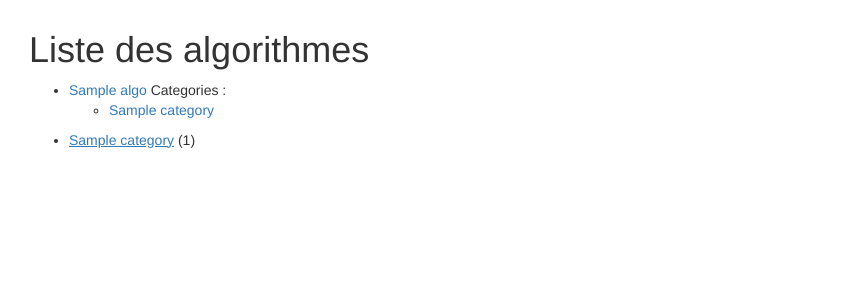
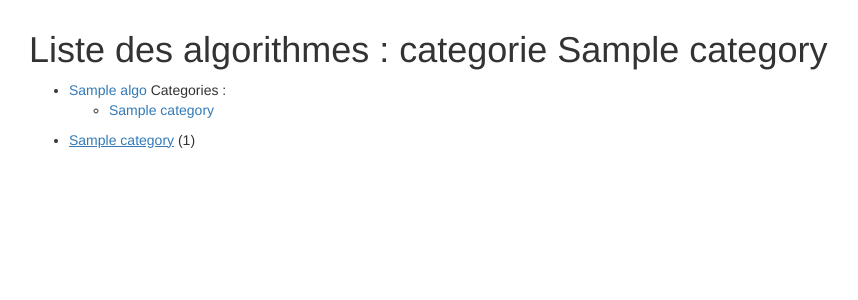
Before and after one commit to jilljenn/algopedia, a Django app: page /category/1 in a window 1280 px wide. Shown: the part 40-340 px from the top of the page, without its empty margins (41-899 px from the left). Run offline with Django 3.2, Linux system fonts and the light colour scheme; tables that the repository leaves empty hold one stand-in row (values such as "Sample post"); some libraries are stand-ins or nearby versions.

Commit message:
Add template category_detail.html

```diff
--- a/web/algopedia/templates/algopedia/algo_list.html
+++ b/web/algopedia/templates/algopedia/algo_list.html
@@ -1,7 +1,7 @@
 {% extends "algopedia/base.html" %}
 {% block content %}
 
-<h1>Liste des algorithmes</h1>
+<h1>{% block main_title %}Liste des algorithmes{% endblock %}</h1>
 <ul>
 {% for object in object_list %}
     <li>
--- /dev/null
+++ b/web/algopedia/templates/algopedia/category_detail.html
@@ -0,0 +1,5 @@
+{% extends "algopedia/algo_list.html" %}
+
+{% block main_title %}
+    Liste des algorithmes : categorie {{ category.name }}
+{% endblock %}
--- a/web/algopedia/views.py
+++ b/web/algopedia/views.py
@@ -52,7 +52,7 @@ def categoryDetail(request, pk):
     context['object_list'] = Algo.objects.filter(category=pk)
     context['categories_current'] = [int(pk)]
     context['title'] += " - category - " + context['category'].name
-    return render(request, 'algopedia/algo_list.html', context)
+    return render(request, 'algopedia/category_detail.html', context)
 
 
 class CategoryList(ListView):
```
